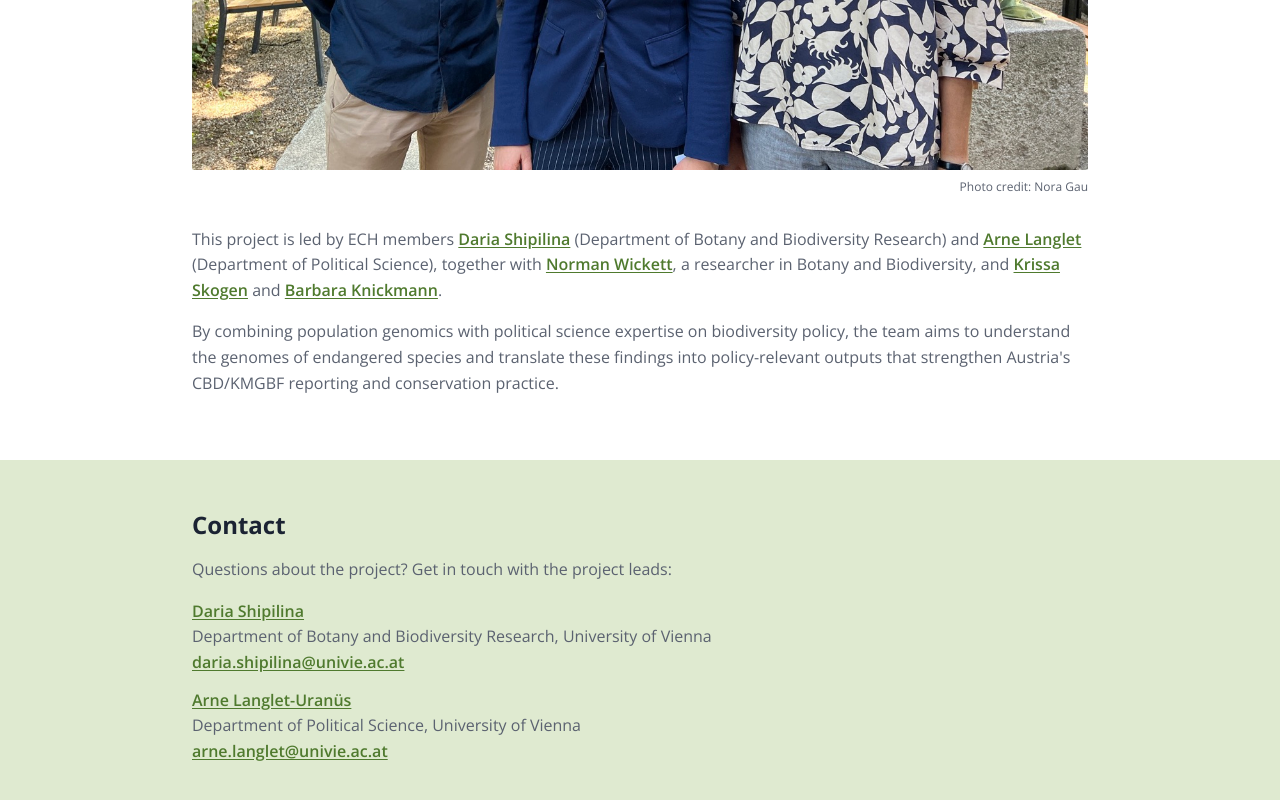
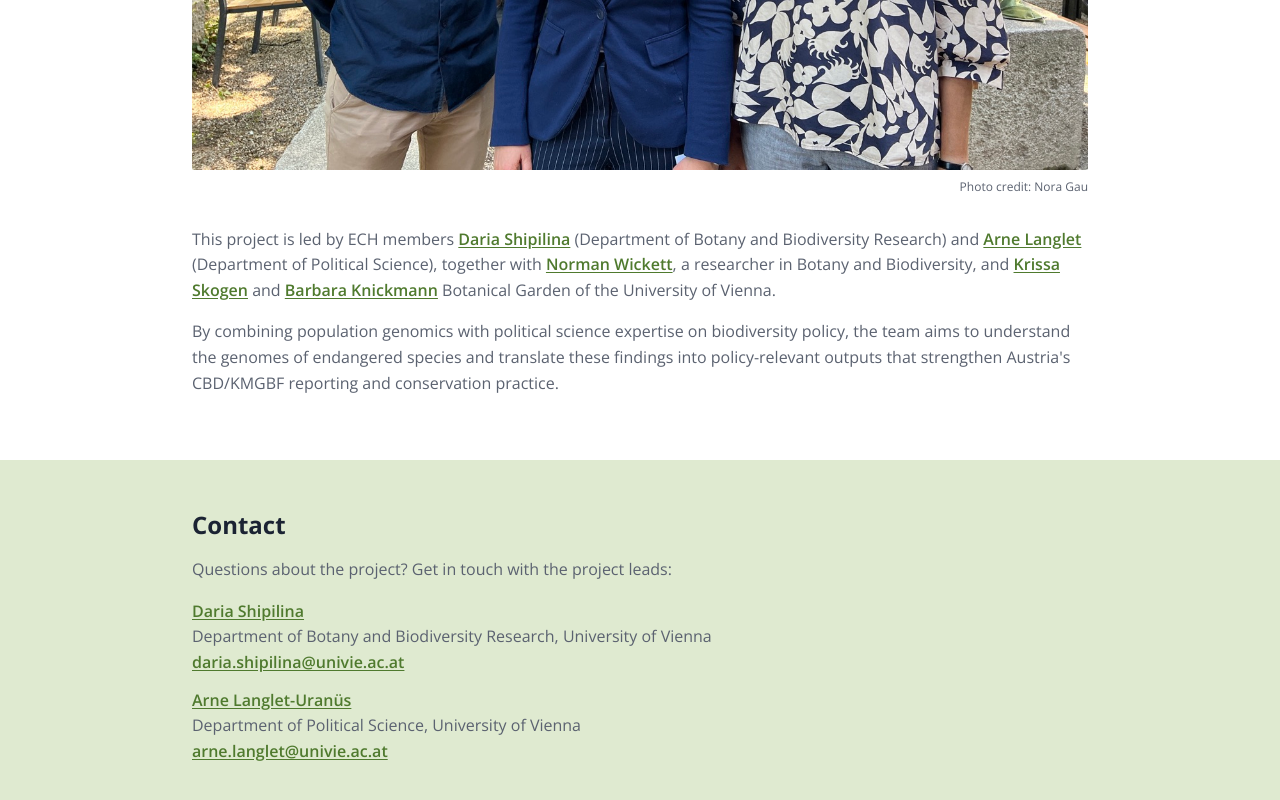
Before and after one commit to genomes2governance/genomes2governance.github.io, a plain HTML site: page index.html in a window 1280 px wide. Shown: the part 2436-3236 px from the top of the page. Drawn offline with nearby package versions, Linux system fonts and the light colour scheme.

Commit message:
Update index.html

```diff
--- a/index.html
+++ b/index.html
@@ -72,7 +72,7 @@
             <img src="team.jpg" alt="The project team standing together outdoors">
             <figcaption>Photo credit: Nora Gau</figcaption>
           </figure>
-          <p>This project is led by ECH members <a href="https://www.linkedin.com/in/daria-shipilina/" target="_blank" rel="noopener noreferrer">Daria Shipilina</a> (Department of Botany and Biodiversity Research) and <a href="https://politikwissenschaft.univie.ac.at/en/about-us/staff/langlet-uranues/" target="_blank" rel="noopener noreferrer">Arne Langlet</a> (Department of Political Science), together with <a href="https://ufind.univie.ac.at/en/person.html?id=1004016" target="_blank" rel="noopener noreferrer">Norman Wickett</a>, a researcher in Botany and Biodiversity, and  <a href="https://ufind.univie.ac.at/en/person.html?id=1016050" target="_blank" rel="noopener noreferrer">Krissa Skogen</a> and <a href="https://ufind.univie.ac.at/en/person.html?id=32356" target="_blank" rel="noopener noreferrer">Barbara Knickmann</a>.
+          <p>This project is led by ECH members <a href="https://www.linkedin.com/in/daria-shipilina/" target="_blank" rel="noopener noreferrer">Daria Shipilina</a> (Department of Botany and Biodiversity Research) and <a href="https://politikwissenschaft.univie.ac.at/en/about-us/staff/langlet-uranues/" target="_blank" rel="noopener noreferrer">Arne Langlet</a> (Department of Political Science), together with <a href="https://ufind.univie.ac.at/en/person.html?id=1004016" target="_blank" rel="noopener noreferrer">Norman Wickett</a>, a researcher in Botany and Biodiversity, and  <a href="https://ufind.univie.ac.at/en/person.html?id=1016050" target="_blank" rel="noopener noreferrer">Krissa Skogen</a> and <a href="https://ufind.univie.ac.at/en/person.html?id=32356" target="_blank" rel="noopener noreferrer">Barbara Knickmann</a> Botanical Garden of the University of Vienna.
           </p>
         <p>
             By combining population genomics with political science expertise on biodiversity policy, the team aims to understand the genomes of endangered species and translate these findings into policy-relevant outputs that strengthen Austria's CBD/KMGBF reporting and conservation practice.
```
